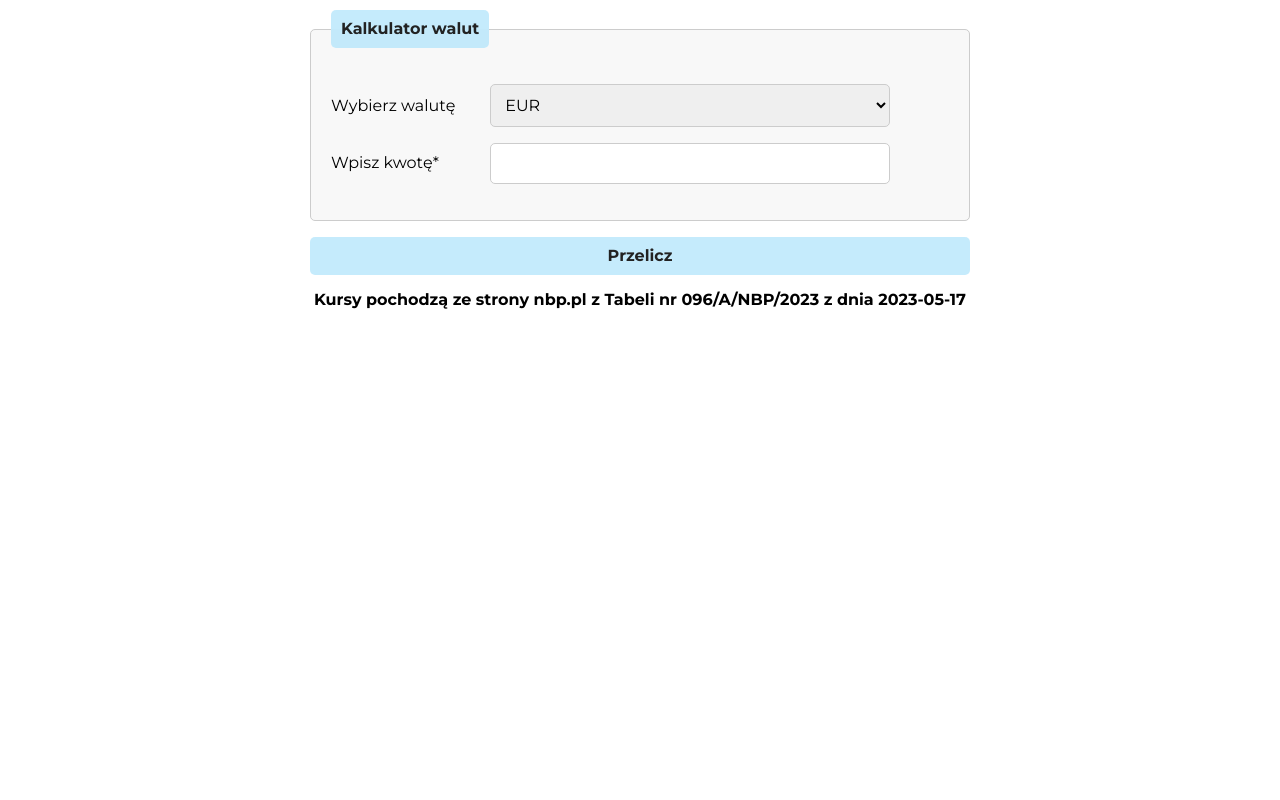
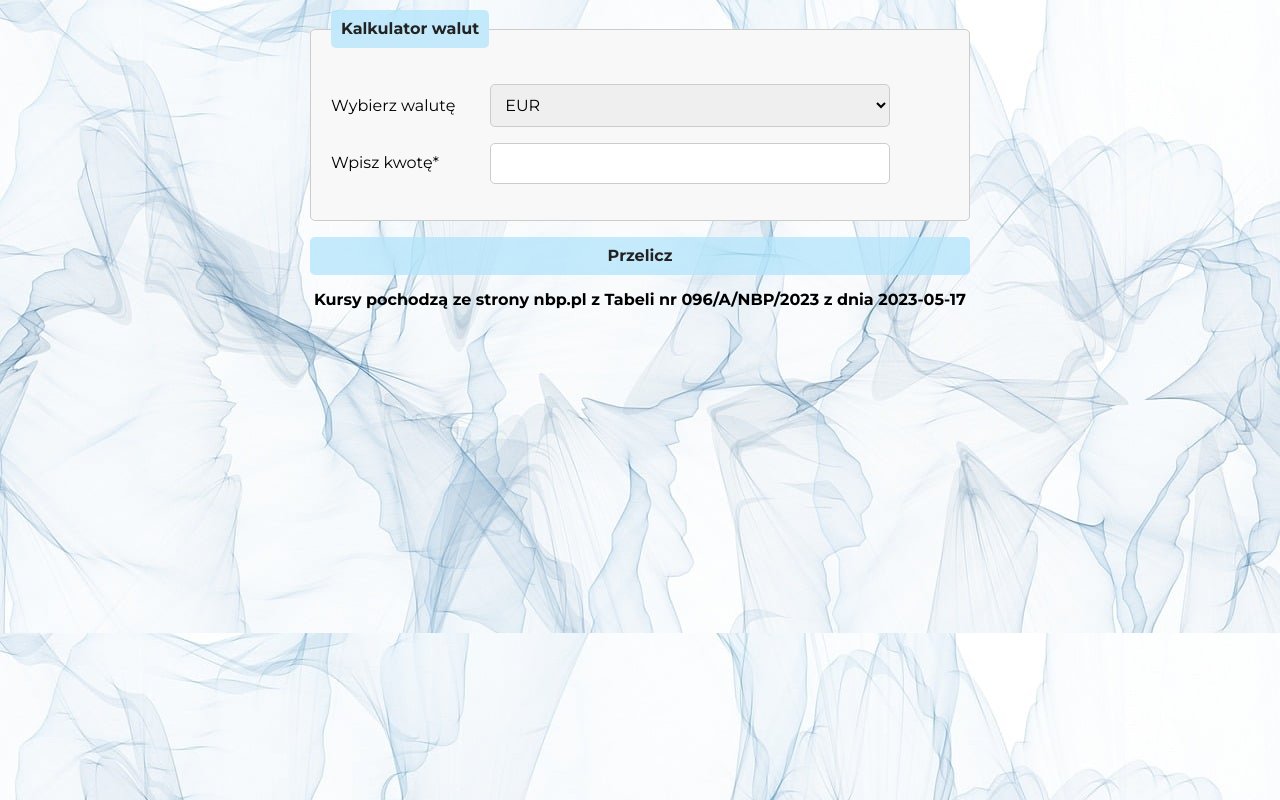
Before and after one commit to kamila-falgowska/currency-converter, a plain HTML site: page index.html in a window 1280 px wide. Drawn offline with nearby package versions, Linux system fonts and the light colour scheme.

Commit message:
background - image added

```diff
--- a/css/style.css
+++ b/css/style.css
@@ -12,5 +12,5 @@ html {
     font-family: 'Montserrat', sans-serif;
     padding: 10px 20px;
     margin: 0 auto;
-    background-image: url("../image/background-1747776_1280.jpg");
+    background-image: url("../image/background.jpg");
 }
```
